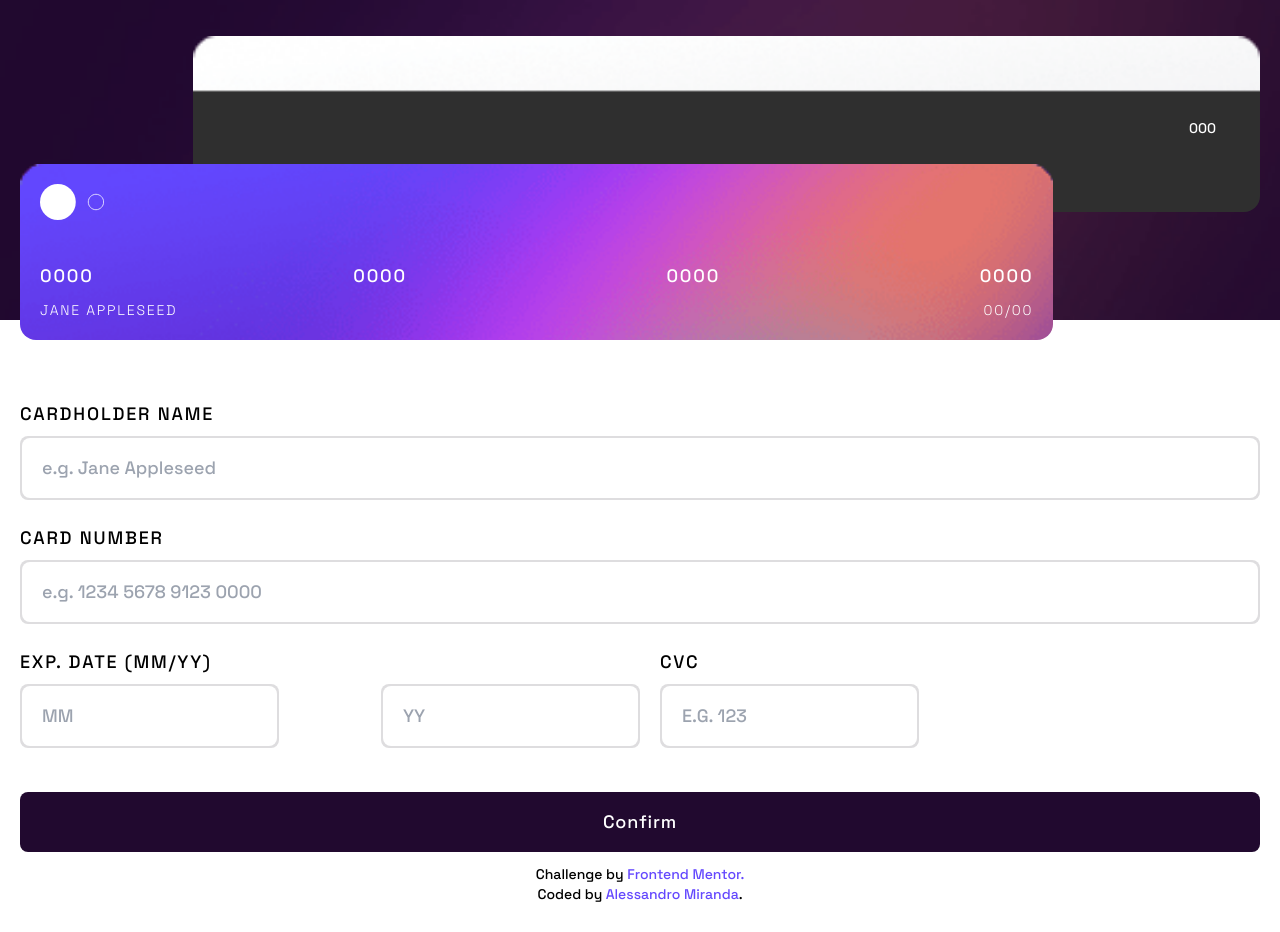
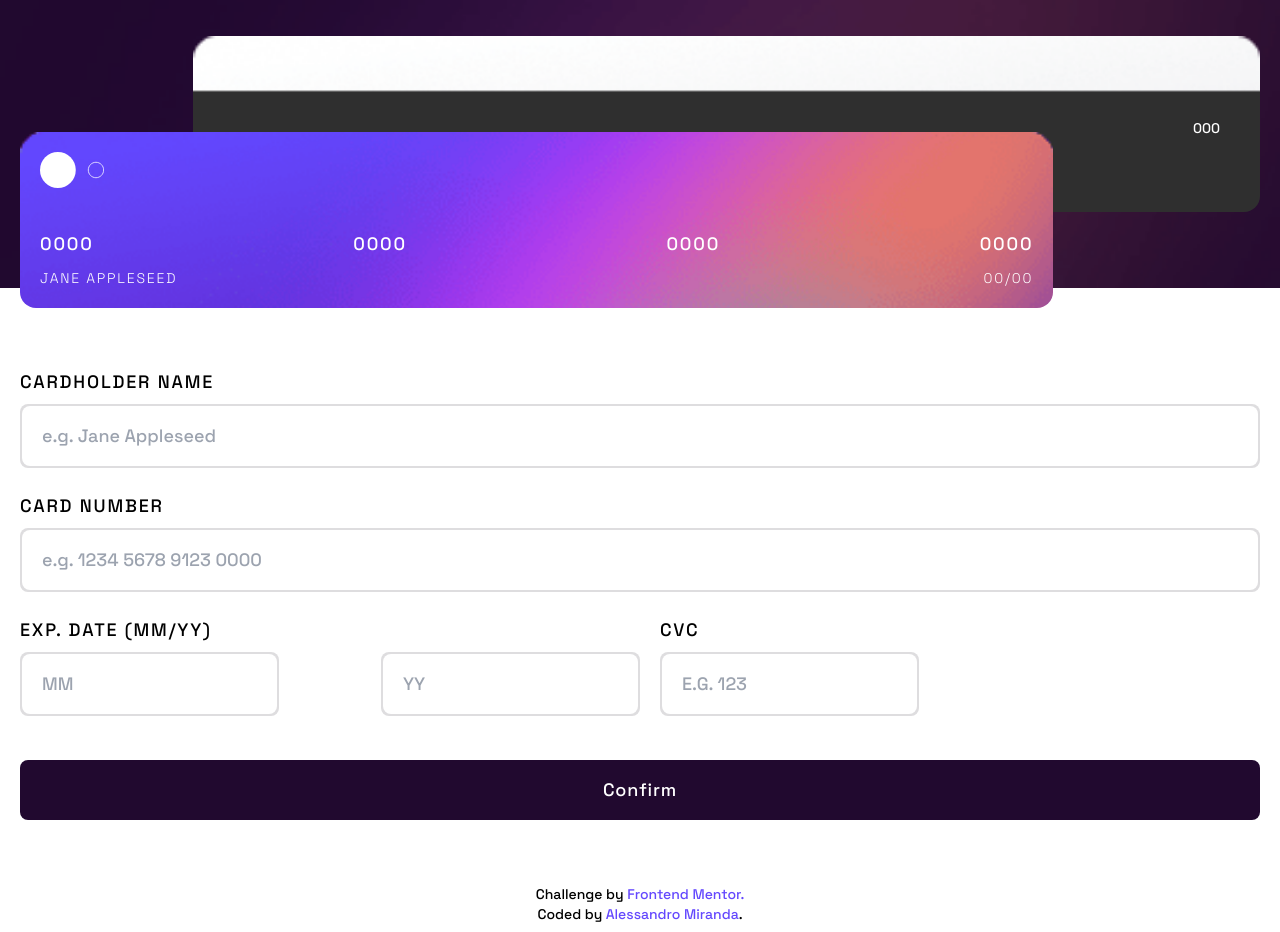
Before and after one commit to Alessandro-Miranda/interactive-card, a website: page index.html in a window 1280 px wide. Before the commit the page ends 904 px from the top, so only its background shows below. Drawn offline with Linux system fonts and the light colour scheme.

Commit message:
correção do tamanho da tela no componente

```diff
--- a/index.html
+++ b/index.html
@@ -14,9 +14,9 @@
         <title>Frontend Mentor | Interactive card details form</title>
     </head>
 
-    <body class="text-lg font-['Space_Grotesk'] h-screen">
-        <main class="w-screen max-h-full mb-16 h-full">
-            <div class="bg-[url('../images/bg-main-mobile.png')] bg-no-repeat bg-cover h-2/6 w-screen h-2/5 pt-9 px-5 flex flex-col-reverse justify-self-end mb-10">
+    <body class="text-lg font-['Space_Grotesk']">
+        <main class="w-screen max-h-full mb-16">
+            <div class="bg-[url('../images/bg-main-mobile.png')] bg-no-repeat bg-cover w-screen h-72 pt-9 px-5 flex flex-col-reverse justify-self-end mb-10">
                 <div class="bg-[url('../images/bg-card-front.png')] bg-no-repeat bg-cover w-5/6 h-44 rounded-2xl p-5 text-white tracking-widest flex flex-col justify-between -mb-5 z-[1]">
                     <img src="./images/card-logo.svg" class="w-16 justify-self-start" />
                     <div class="justify-self-end">
@@ -32,7 +32,7 @@
                         </div>
                     </div>
                 </div>
-                <div class="bg-[url('../images/bg-card-back.png')] bg-no-repeat bg-cover w-5/6 h-44 rounded-2xl self-end absolute top-9 flex items-center justify-end pr-11">
+                <div class="bg-[url('../images/bg-card-back.png')] bg-no-repeat bg-cover w-5/6 h-44 rounded-2xl self-end absolute top-9 flex items-center justify-end pr-10">
                     <p class="text-white mt-2 text-sm">000</p>
                 </div>
             </div>
```
Also changed, not shown: dist/styles.css.
